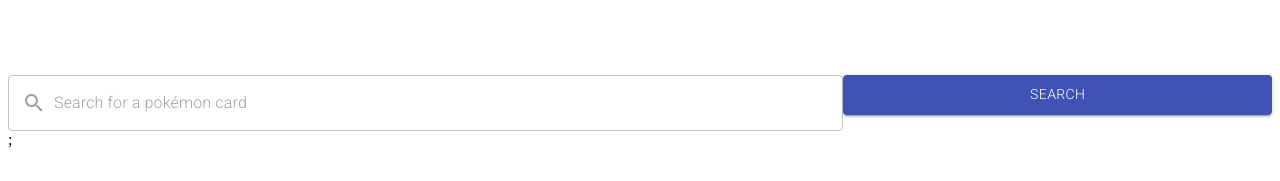
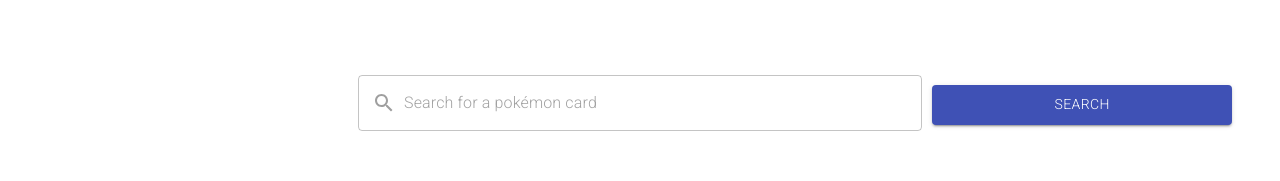
Before and after one commit to Gumenopus/pokemon-api-application, a React (Create React App) app: page / in a window 1280 px wide. Shown: the part 135-316 px from the top of the page. Built offline with nearby package versions, Linux system fonts and the light colour scheme; no server answers.

Commit message:
separating html files again, using props to use the specific methods

```diff
--- a/src/pages/home/components/cardPokemon/CardPokemon.tsx
+++ b/src/pages/home/components/cardPokemon/CardPokemon.tsx
@@ -4,23 +4,16 @@
 import api from 'service/api';
 
 import useStylesCardPokemon from './CardPokemon.styles';
-import useStylesButton from './searchButton/SearchButton.styles';
-import useStylesTextField from './searchTextField/SearchTextField.styles';
 
 import WelcomeTitle from './welcomeTitle/WelcomeTitle';
 import PokemonList from './pokemonList/PokemonList';
-
-import SearchIcon from '@material-ui/icons/Search';
+import SearchTextField from './searchTextField/SearchTextField';
 
 import Cards from '../types/Cards.types';
-import Button from '@material-ui/core/Button';
-import TextField from '@material-ui/core/TextField';
-import InputAdornment from '@material-ui/core/InputAdornment';
+import SearchButton from './searchButton/SearchButton';
 
 const CardPokemon = () => {
   const { divContainerList, divContainerTextField } = useStylesCardPokemon();
-  const { buttonSearchContainer } = useStylesButton();
-  const { textFieldContainer } = useStylesTextField();
 
   const [pokemons, setPokemons] = useState<Cards>();
   const [pokemon, setPokemon] = useState('');
@@ -31,8 +24,12 @@
   }
 
   async function searchForCard(): Promise<void> {
-    const response = await api.get<Cards>(`cards?name=${pokemon}`);
-    setPokemons(response.data);
+    try {
+      const response = await api.get<Cards>(`cards?name=${pokemon}`);
+      setPokemons(response.data);
+    } catch (err) {
+      console.log('An error occurred trying call the API');
+    }
   }
 
   useEffect(() => {
@@ -44,29 +41,9 @@
       <WelcomeTitle />
 
       <div className={divContainerTextField}>
-        {/* Question: how I can separate this HTML tags if I need to use methods which are in this file? */}
-        <TextField
-          variant="outlined"
-          className={textFieldContainer}
-          placeholder="Search for a pokémon card"
-          onChange={it => setPokemon(it.target.value)}
-          InputProps={{
-            startAdornment: (
-              <InputAdornment position="start">
-                <SearchIcon style={{ color: '#9F9F9F' }} />
-              </InputAdornment>
-            ),
-          }}
-        />
+        <SearchTextField setPokemon={setPokemon} />
 
-        <Button
-          className={buttonSearchContainer}
-          variant="contained"
-          color="primary"
-          onClick={() => searchForCard()}
-        >
-          Search
-        </Button>
+        <SearchButton onClick={() => searchForCard()} />
       </div>
 
       <div className={divContainerList}>
--- a/src/pages/home/components/cardPokemon/searchButton/SearchButton.tsx
+++ b/src/pages/home/components/cardPokemon/searchButton/SearchButton.tsx
@@ -2,13 +2,18 @@
 import Button from '@material-ui/core/Button';
 import useStyles from './SearchButton.styles';
 
-const SearchButton = () => {
+interface Props {
+  onClick: Function;
+}
+
+const SearchButton = (props: Props) => {
   const { buttonSearchContainer } = useStyles();
   return (
     <Button
       className={buttonSearchContainer}
       variant="contained"
       color="primary"
+      onClick={() => props.onClick()}
     >
       Search
     </Button>
--- a/src/pages/home/components/cardPokemon/searchTextField/SearchTextField.tsx
+++ b/src/pages/home/components/cardPokemon/searchTextField/SearchTextField.tsx
@@ -7,7 +7,11 @@
 
 import useStyles from './SearchTextField.styles';
 
-const SearchTextField = () => {
+interface Props {
+  setPokemon: Function;
+}
+
+const SearchTextField = (props: Props) => {
   const { textFieldContainer } = useStyles();
 
   return (
@@ -15,6 +19,7 @@
       variant="outlined"
       className={textFieldContainer}
       placeholder="Search for a pokémon card"
+      onChange={it => props.setPokemon(it.target.value)}
       InputProps={{
         startAdornment: (
           <InputAdornment position="start">
```
Also changed, not shown: 1 other file (tests, documents, lock files or other folders).
